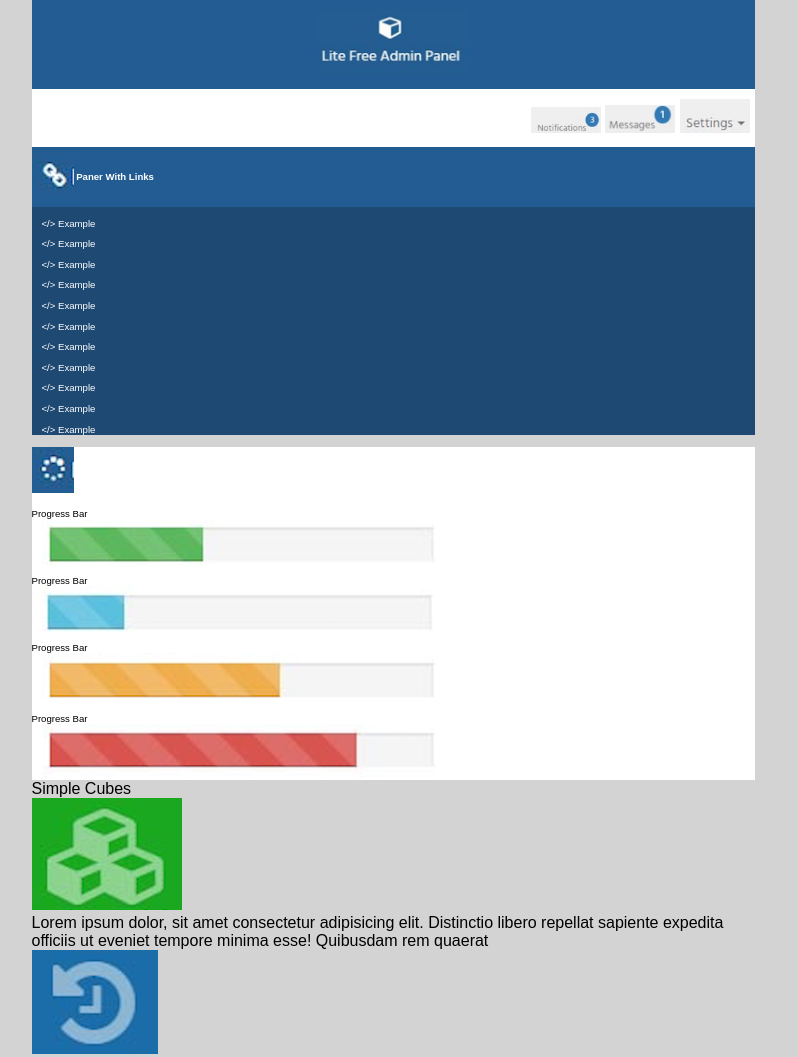
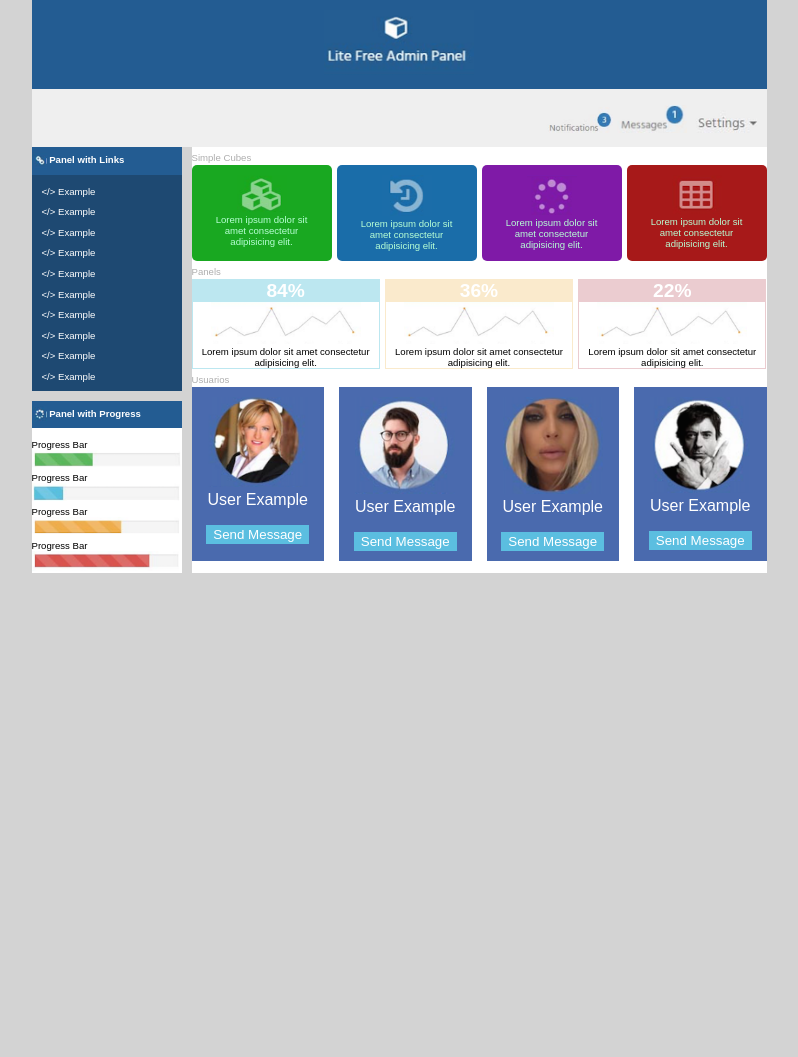
Before and after one commit to Luis-L02/pw22431112, a plain HTML site: page practicacss05/practicacss05/index.html in a window 1280 px wide. Shown: the top 1057 px of the page, without its empty margins (247-1045 px from the left). After the commit the page ends 800 px from the top, so only its background shows below. Drawn offline with Linux system fonts and the light colour scheme.

Commit message:
Fin de la practica #05 css

```diff
--- a/practicacss05/practicacss05/css/estilos.css
+++ b/practicacss05/practicacss05/css/estilos.css
@@ -1,12 +1,48 @@
 body{
-    background-color: lightgray;
+    background: lightgray;
     font-family: sans-serif;
     font-size: 16px;
     margin: 0px auto;
     max-width: 723px;
 }
+.contenedor{
+    display: grid;
+    grid-template:
+    "header header"
+    "navbar navbar"
+    "links principal"
+    "lprogress principal";
+}
+.cubes{
+    display: grid;
+    gap: 5px; /*separación entre cajas*/
+    grid-template-columns: repeat(4,minmax(140px,1fr));
+    text-align: center;
+}
+.cubes article{
+    border-radius: 5px;
+    color: rgb(184,255,213);
+    font-size: 0.6em;
+    padding: 10px 15px;
+}
+.cubes article:nth-child(1){
+    background: rgb(25,168,33);
+}
+.cubes article:nth-child(2){
+    background: rgb(26,109,169);
+}
+.cubes article:nth-child(3){
+    background: rgb(127,26,167);
+}
+.cubes article:nth-child(4){
+    background: rgb(167,25,25);
+}
+.cubes img{
+    width: 50px;
+}
 .header{
-    background: rgb(35, 92, 146);
+    background: rgb(35,92,146);
+    grid-area: header;
     padding: 10px 0px;
     text-align: center;
 }
@@ -14,39 +50,124 @@ body{
     width: 150px;
 }
 .links{
-    background-color: rgb(30, 73, 114);
+    background: rgb(30,73,114);
+    grid-area: links;
     color: white;
     font-size: 0.6em;
+    width: 150px;
 }
 .linksexample{
     margin-left: 10px;
 }
 .links img{
     vertical-align: middle;
+    width: 15px;
 }
 .links h4{
-    background-color: rgb(35, 92, 146);
+    background: rgb(35,92,146);
     margin: 0px;
     padding: 5px 0px;
     width: 100%;
 }
 .navbar{
-    background-color: white;
+    background: rgb(239,239,239);
+    grid-area: navbar;
     text-align: right;
     padding: 10px 5px;
 }
 .navbar img{
     width: 70px;
 }
+.panels{
+    display: grid;
+    gap: 5px;
+    grid-template-columns: repeat(3,minmax(140px,1fr));
+    text-align: center;
+}
+.panels article{
+    font-size: 0.6em;
+}
+.panels h4{
+    color: white;
+    font-size: 2em;
+    margin: 0px;
+    width: 100%;
+}
+.panels01porcentaje{
+    background: rgb(188,231,240);
+}
+.panels02porcentaje{
+    background: rgb(250,234,204);
+}
+.panels03porcentaje{
+    background: rgb(235,204,208);
+}
+
+.panels article:nth-child(1){
+    border: 1px solid rgb(188,231,240);
+}
+.panels article:nth-child(2){
+    border: 1px solid rgb(250,234,204);
+}
+.panels article:nth-child(3){
+    border: 1px solid rgb(235,204,208);
+}
+
+
+.panels img{
+    width: 150px;
+}
+.principal{
+    background: white;
+    grid-area: principal;
+    margin-left: 10px;
+}
+.principaltitulos{
+    color: rgb(174,174,174);
+    font-size: 0.6em;
+}
 .progress{
-    background-color: white;
+    background: white;
+    grid-area: lprogress;
     color: black;
+    margin-top: 10px;
     font-size: 0.6em;
     text-align: left;
+}
+.progressbar{
+    margin-left: 10px;
 }
 .progressbarra{
     width: 100%;
 }
-.progressbar{
-    margin-left: 10px;
+.progresslogo{
+    vertical-align: middle;
+    width: 15px;
 }
+.progress h4{
+    background: rgb(35,92,146);
+    color: white;
+    margin: 0px;
+    padding: 5px 0px;
+    width: 100%;
+}
+.usuarios{
+    display: grid;
+    grid-template-columns: repeat(4,1fr);
+    gap: 15px;
+    text-align: center;
+}
+.usuarios article{
+    background: rgb(74,106,174);
+    color: white;
+    padding: 10px;
+    vertical-align: top;
+}
+.usuarios input{
+    background: rgb(91,190,224);
+    border: 1px solid rgb(91,190,224);
+    color: white;
+}
+.usuarios img{
+    width: 100px;
+}
--- a/practicacss05/practicacss05/index.html
+++ b/practicacss05/practicacss05/index.html
@@ -9,22 +9,20 @@
 <body>
     <section class="contenedor">
         <header class="header">
-            <img src="img/logo.png" alt="">
+            <img src="img/logo.png" alt="Logo">
         </header>
         <nav class="navbar">
-            <img src="img/notificaciones.png" alt="">
-            <img src="img/mensajes.png" alt="">
-            <img src="img/ajustes.png" alt="">
-
+            <img src="img/notificaciones.png" alt="Notificaciones">
+            <img src="img/mensajes.png" alt="Mensajes">
+            <img src="img/ajustes.png" alt="Ajustes">
         </nav>
         <article class="links">
             <h4>
-                <img src="img/logolinks.png" alt="">
-                Paner With Links
+                <img src="img/logolinks.png" alt="Logo links">
+                Panel with Links
             </h4>
             <br>
             <article class="linksexample">
-                &lt;/&gt; Example <p>
                 &lt;/&gt; Example <p>
                 &lt;/&gt; Example <p>
                 &lt;/&gt; Example <p>
@@ -39,94 +37,91 @@
         </article>
         <article class="progress">
             <h4>
-                <img src="img/logoprogress.png" alt="">
+                <img src="img/logoprogress.png" class="progresslogo" alt="Logo progress">
+                Panel with Progress
             </h4>
-            Progress Bar <br>
-            <img src="img/barra01.png" alt="" class="progressbar"> <br>
-            Progress Bar <br>
-            <img src="img/barra02.png" alt="" class="progressbar"> <br>
-            Progress Bar <br>
-            <img src="img/barra03.png" alt="" class="progressbar"> <br>
-            Progress Bar <br>
-            <img src="img/barra04.png" alt="" class="progressbar"> <br>
-
+            <br>
+                Progress Bar <br>
+                <img src="img/barra01.png" alt="Barra 01" class="progressbarra"><br>
+                Progress Bar <br>
+                <img src="img/barra02.png" alt="Barra 02" class="progressbarra"><br>
+                Progress Bar <br>
+                <img src="img/barra03.png" alt="Barra 03" class="progressbarra"><br>
+                Progress Bar <br>
+                <img src="img/barra04.png" alt="Barra 04" class="progressbarra"><br>
         </article>
         <article class="principal">
             <article>
                 <span class="principaltitulos">Simple Cubes</span>
                 <article class="cubes">
                     <article>
-                        <img src="img/cubo1.png" alt=""> <br>
-                        Lorem ipsum dolor, sit amet consectetur adipisicing elit. Distinctio libero repellat sapiente expedita officiis ut eveniet tempore minima esse! Quibusdam rem quaerat
+                        <img src="img/cubo1.png" alt="Cubo 1"><br>
+                        Lorem ipsum dolor sit amet consectetur adipisicing elit.
                     </article>
                     <article>
-                        <img src="img/cubo02.png" alt=""> <br>
-                        Lorem ipsum dolor, sit amet consectetur adipisicing elit. Distinctio libero repellat sapiente expedita officiis ut eveniet tempore minima esse! Quibusdam rem quaerat
+                        <img src="img/cubo02.png" alt="Cubo 2"><br>
+                        Lorem ipsum dolor sit amet consectetur adipisicing elit.
                     </article>
                     <article>
-                        <img src="img/cubo03.png" alt=""> <br>
-                        Lorem ipsum dolor, sit amet consectetur adipisicing elit. Distinctio libero repellat sapiente expedita officiis ut eveniet tempore minima esse! Quibusdam rem quaerat
+                        <img src="img/cubo03.png" alt="Cubo 3"><br>
+                        Lorem ipsum dolor sit amet consectetur adipisicing elit.
                     </article>
                     <article>
-                        <img src="img/cubo04.png" alt=""> <br>
-                        Lorem ipsum dolor, sit amet consectetur adipisicing elit. Distinctio libero repellat sapiente expedita officiis ut eveniet tempore minima esse! Quibusdam rem quaerat
+                        <img src="img/cubo04.png" alt="Cubo 4"><br>
+                        Lorem ipsum dolor sit amet consectetur adipisicing elit.
                     </article>
                 </article>
+                <span class="principaltitulos">Panels</span>
                 <article class="panels">
                     <article>
-                        <h4 class="panel01porcentaje">84%</h4>
-                        <img src="img/grafico.png" alt=""><br>
-                        Lorem ipsum dolor, sit amet consectetur adipisicing elit. Distinctio libero repellat sapiente expedita officiis ut eveniet tempore minima esse! Quibusdam rem quaerat
+                        <h4 class="panels01porcentaje">84%</h4>
+                        <img src="img/grafico.png" alt="Gráfico"><br>
+                        Lorem ipsum dolor sit amet consectetur adipisicing elit.
                     </article>
                     <article>
-                        <h4 class="panel02porcentaje">84%</h4>
-                        <img src="img/grafico.png" alt=""><br>
-                        Lorem ipsum dolor, sit amet consectetur adipisicing elit. Distinctio libero repellat sapiente expedita officiis ut eveniet tempore minima esse! Quibusdam rem quaerat
+                        <h4 class="panels02porcentaje">36%</h4>
+                        <img src="img/grafico.png" alt="Gráfico"><br>
+                        Lorem ipsum dolor sit amet consectetur adipisicing elit.
                     </article>
                     <article>
-                        <h4 class="panel03porcentaje">36%</h4>
-                        <img src="img/grafico.png" alt=""><br>
-                        Lorem ipsum dolor, sit amet consectetur adipisicing elit. Distinctio libero repellat sapiente expedita officiis ut eveniet tempore minima esse! Quibusdam rem quaerat
-                    </article>
-                    <article>
-                        <h4 class="panel01porcentaje">22%</h4>
-                        <img src="img/grafico.png" alt=""><br>
-                        Lorem ipsum dolor, sit amet consectetur adipisicing elit. Distinctio libero repellat sapiente expedita officiis ut eveniet tempore minima esse! Quibusdam rem quaerat
+                        <h4 class="panels03porcentaje">22%</h4>
+                        <img src="img/grafico.png" alt="Gráfico"><br>
+                        Lorem ipsum dolor sit amet consectetur adipisicing elit.
                     </article>
                 </article>
+                <span class="principaltitulos">Usuarios</span>
                 <article class="usuarios">
                     <article>
-                        <img src="img/usuario01.png" alt="">
+                        <img src="img/usuario01.png" alt="Usuario 01">
                         <br>
                         User Example
                         <p></p>
-                        <input type="button" value="Send Menssage">
+                        <input type="button" value="Send Message">
                     </article>
                     <article>
-                        <img src="img/usuario02.png" alt="">
+                        <img src="img/usuario02.png" alt="Usuario 02">
                         <br>
                         User Example
                         <p></p>
-                        <input type="button" value="Send Menssage">
+                        <input type="button" value="Send Message">
                     </article>
                     <article>
-                        <img src="img/usuario03.png" alt="">
+                        <img src="img/usuario03.png" alt="Usuario 03">
                         <br>
                         User Example
                         <p></p>
-                        <input type="button" value="Send Menssage">
+                        <input type="button" value="Send Message">
                     </article>
                     <article>
-                        <img src="img/usuario04.png" alt="">
+                        <img src="img/usuario04.png" alt="Usuario 04">
                         <br>
                         User Example
                         <p></p>
-                        <input type="button" value="Send Menssage">
+                        <input type="button" value="Send Message">
                     </article>
                 </article>
             </article>
         </article>
     </section>
-
 </body>
 </html>
```
